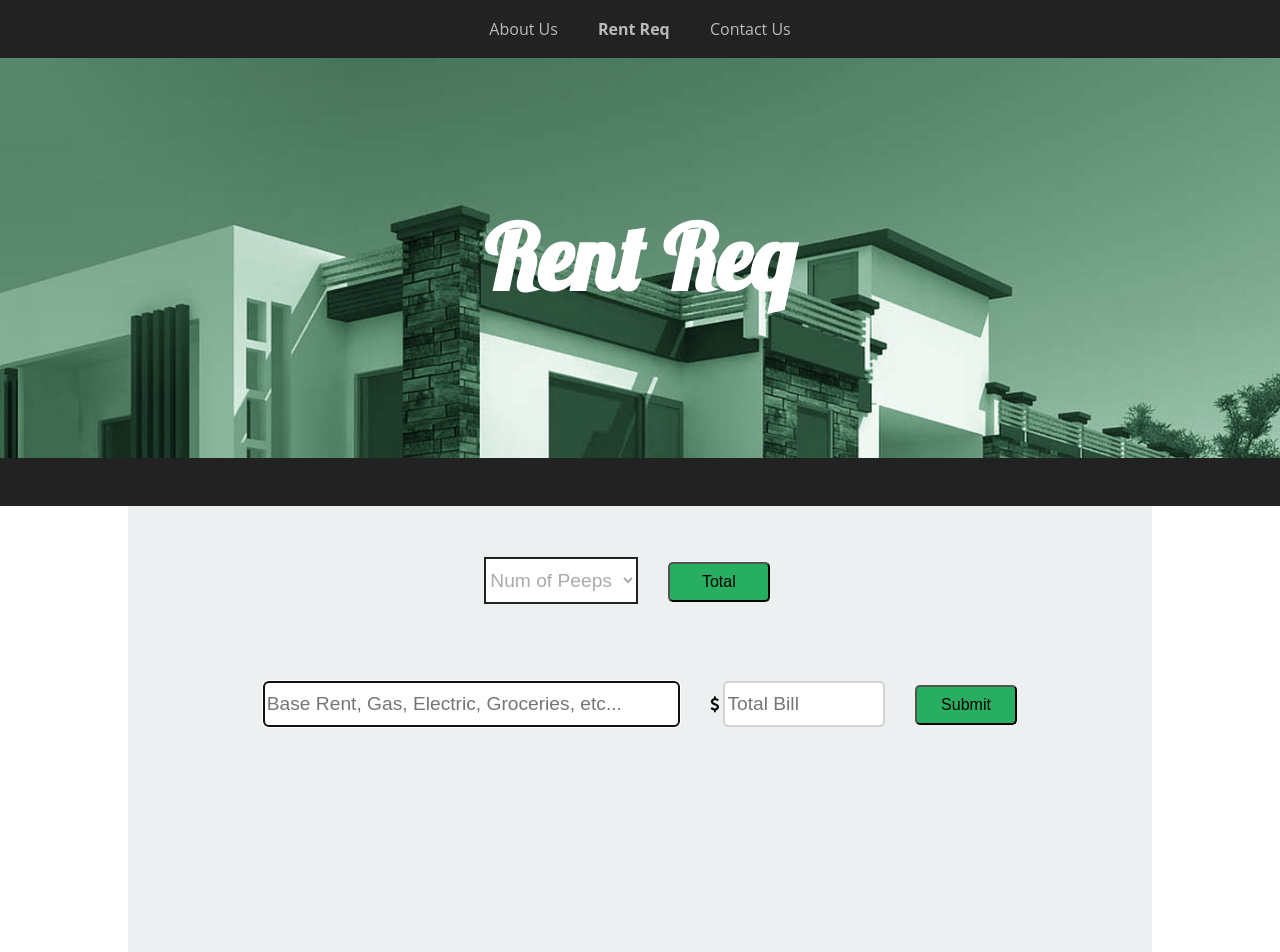
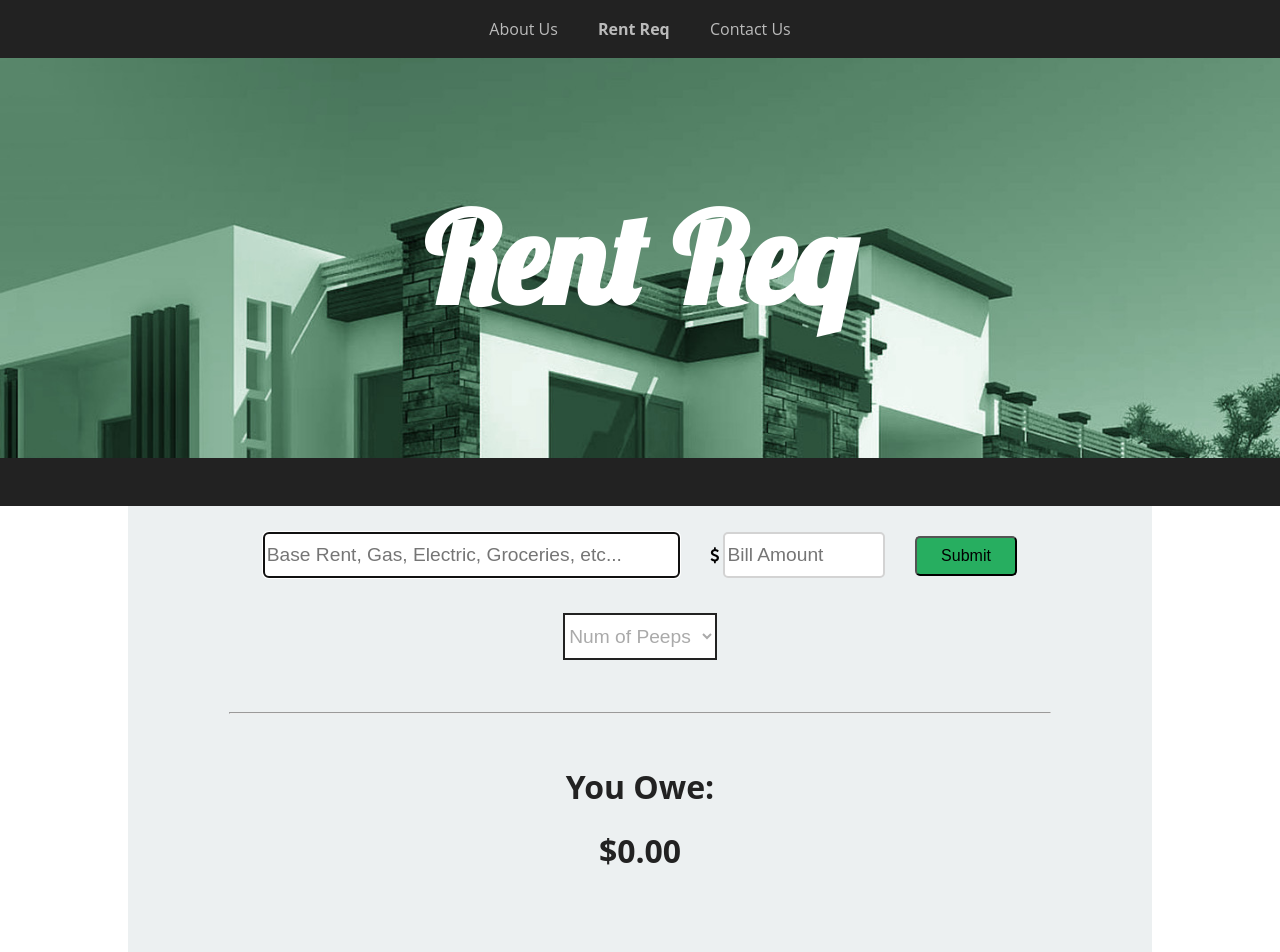
Before and after one commit to bson22/req-rent, a website: page app/index.html in a window 1280 px wide. Shown: the top 952 px of the page. Drawn offline with nearby package versions, Linux system fonts and the light colour scheme; some packages are replaced by stand-ins of ours; files that its build step writes are made by us from their sources.

Commit message:
adds styling

```diff
--- a/app/scripts/controllers/invoice.js
+++ b/app/scripts/controllers/invoice.js
@@ -8,18 +8,19 @@ angular.module('reqrentApp')
 
   	$scope.bill = {};  //empty object to save bills
 
+    $scope.total = 0;
+
     $scope.addBill = function() {               //addBill function adds a bill to the invoice list.
   		Invoiceservice.addBill($scope.bill);
       $scope.bill={};
-  		$scope.focusBox();
-
+      $scope.focusBox();
       $scope.total = Invoiceservice.total();
 
       console.log($scope.total);
   	}
 
   	$scope.focusBox = function () {                                      //function selects and scrolls to the textfield so you don't have to use your mouse
-  		var scrollToElement = document.getElementById("selector")
+  		var scrollToElement = document.getElementById("text")
   		var focusOnElement = document.getElementById("text");
   		focusOnElement.focus();
   		scrollToElement.scrollIntoView();
--- a/app/styles/main.css
+++ b/app/styles/main.css
@@ -98,7 +98,7 @@ body{
 #banner-head {
   /*font-family: 'Abril Fatface', cursive;*/
   font-family: 'Lobster', cursive;
-  font-size: 90px;
+  font-size: 125px;
   color: #fff;
   line-height: 400px;
   margin: 0 auto;
@@ -116,7 +116,7 @@ body{
   margin: 0 auto;
   background-color: #ecf0f1;
   color: white;
-  min-height: 685px;
+  min-height: 750px;
   position: relative;
   display: block;
   overflow-y: scroll;
@@ -141,24 +141,30 @@ input {
 
 #selectorBlock {
   display: block;
+  margin: 0 auto;
 }
 
 #selector {
   width: 15%;
-  display: inline-block;
+  display: block;
   color: #aaa;
-  margin: 5% auto;
+  margin: 1% auto;
   height: 47px;
   font-size: 1.2em;
   border: 2px solid #222;
   background-color: #fff;
 }
 
+hr {
+  margin: 5% auto;
+  width: 80%;
+}
+
 #text {
   margin: 2.5%;
 }
 
-#totalBill {
+#billAmount {
   width: 15%;
   display: inline-block;
 }
@@ -218,7 +224,7 @@ li{
 }
 
 #submittedInvoice {
-  margin-top: 4%;
+  margin-top: 5%;
   margin-bottom: 3%;
   position: relative;
   width: 98%;
@@ -232,7 +238,7 @@ li{
   color: #27ae60;
   display: inline-block;
   width: 41%;
-  margin-top: 2%;
+  margin-top: 4%;
   margin-left: 14%;
   float: left;
   border-bottom: 3px solid #222;
@@ -243,7 +249,7 @@ li{
   font-size: 1.4em;
   color: #27ae60;
   display: inline-block;
-  margin-top: 2%;
+  margin-top: 4%;
   margin-right: 25%;
   width: 15%;
   float: right;
--- a/app/views/main.html
+++ b/app/views/main.html
@@ -21,7 +21,7 @@
   <div id="banner">
     <!-- backgorund image here -->
     <div id="banner-wrapper">
-      <h1 id="banner-head"> <strong>R</strong>ent <strong>R</strong>eq </h1>
+      <h1 id="banner-head"> Rent Req </h1>
     </div>
   </div>
 
@@ -29,25 +29,36 @@
   </div>
 
 <!-- container holds the invoice content -->
-  <div id="container">
+  <div id="container" ng-controller="InvoiceCtrl">
     <!-- everything under the form uses the InvoiceCtrl -->
-    <form name="InvoiceForm" id="InvoiceForm" ng-controller="InvoiceCtrl" novalidate ng-submit="InvoiceForm.$valid && addBill()">
+    <form name="InvoiceForm" id="InvoiceForm" novalidate ng-submit="InvoiceForm.$valid && addBill()">
+
+      <!-- On page load autofocus is focus on this input.  ng-model lets me bind my data for the preview fields and submitted fields -->
+      <input autofocus id="text" ng-model="bill.title" type="text" name="text" placeholder="Base Rent, Gas, Electric, Groceries, etc..." required/>
+
+      <i class="fa fa-usd"></i>
+      <input ng-model="bill.price" id="billAmount" type="number" value="0.00" placeholder="Bill Amount" required/>
+      <!-- on click check if the ng-click is true so make sure the input fields are valid and add the addBill function from InvoiceCtrl -->
+
+      <button ng-click="InvoiceForm.$valid && addBill()"> Submit </button>
+
+      <!-- <div>{{InvoiceForm.$valid}}</div> -->  <!-- for debugging -->
+
       <div id="selectorBlock">
         <!-- ng-options allows me to add multiple options for the selector by giving it an array of options -->
         <select id="selector" ng-model="people" ng-options="persons for persons in [2,3,4,5,6]" title="Persons" id="numOfPeople" >
           <option value> Num of Peeps </option>
         </select>
+      </div>
 
-        <button id="totalButton"> Total </button>
+      <hr>
+
+      <div id="TotalBill">
+        <h1> You Owe: <h1>
+        <div id="">
+          {{total | currency}}
+        </div>
       </div>
-      <!-- On page load autofocus is focus on this input.  ng-model lets me bind my data for the preview fields and submitted fields -->
-      <input autofocus id="text" ng-model="bill.title" type="text" name="text" placeholder="Base Rent, Gas, Electric, Groceries, etc..." required/>
-
-      <i class="fa fa-usd"></i>
-      <input ng-model="bill.price" id="totalBill" type="number" value="0.00" placeholder="Total Bill" required/>
-      <!-- on click check if the ng-click is true so make sure the input fields are valid and add the addBill function from InvoiceCtrl -->
-      <button ng-click="InvoiceForm.$valid && addBill()"> Submit </button>
-      <!-- <div>{{InvoiceForm.$valid}}</div> -->  <!-- for debugging -->
 
       <div id="prevField">
         <div id="prevTitle">
```
